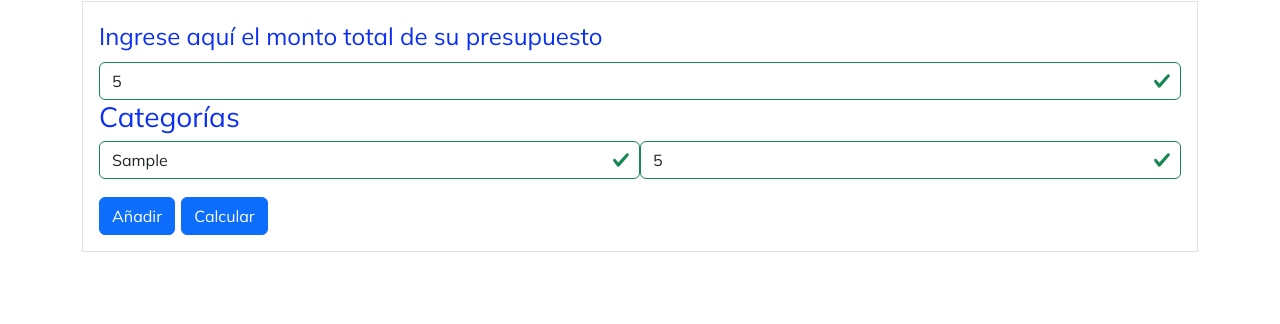
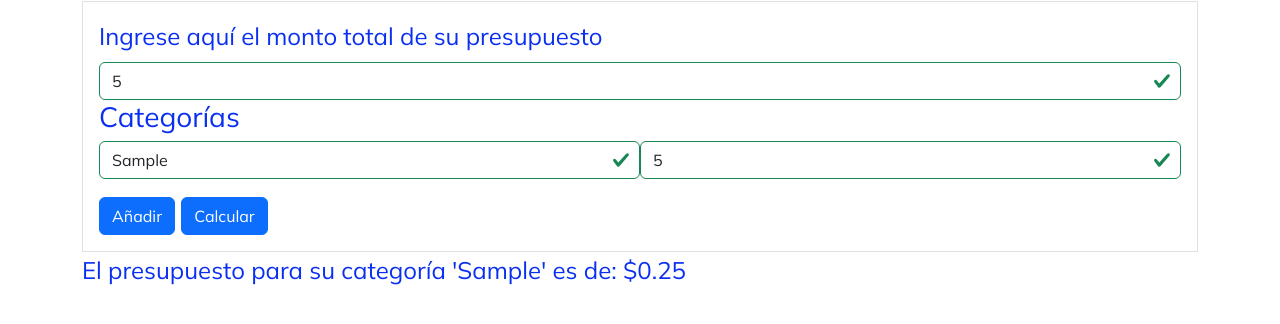
Before and after one commit to FranciscoPretto-694307/repo-bootstrap, a website with bundled scripts: page ejercicio3.html in a window 1280 px wide. Both pictures are taken after typing "5", "Sample", "5" into the empty fields and a click on the button "Calcular". Shown: the part 84-408 px from the top of the page. Built offline with nearby package versions, Linux system fonts and the light colour scheme.

Commit message:
ej3 añado al for los innerhtml con los results

```diff
--- a/ejercicio3.html
+++ b/ejercicio3.html
@@ -25,6 +25,7 @@
             <button type="button" class="add_fields_btn btn btn-primary" name="" id="añadir_btn">Añadir</button>
             <button type="submit" class="btn btn-primary">Calcular</button>
         </form>
+        <p id="resultado"></p>
     </main>
     <script type="module" src="node_modules/bootstrap/dist/js/bootstrap.bundle.js"></script>
     <script type="module" src="js/ejercicio3.js"></script>
--- a/js/ejercicio3.js
+++ b/js/ejercicio3.js
@@ -10,16 +10,18 @@ calculoForm.addEventListener('submit', event => {
   event.preventDefault()
   event.stopPropagation()
   var frm = event.target
+  var presupuestos = document.getElementById('monto_presupuesto_fld').value
+
   if (frm.checkValidity()) {
     frm.classList.add('was-validated')
-    var categorias = []
 
     for (var i = 0; i<frm.length; i++) {
+      console.log(presupuestos)
       var field = frm[i]
       if (field.getAttribute("category") == "true") {
-        categorias.push({"nombre":field.value});
+        document.getElementById('resultado').innerHTML += "El presupuesto para su categoría '" + field.value + "' " ;
       } else if (field.getAttribute("porcentaje") == "true") {
-        categorias.push({"porcentaje":field.value})
+        document.getElementById('resultado').innerHTML += "es de: $" + calcPr(presupuestos, field.value) + "<br>" ;
       }
 
     }
```
